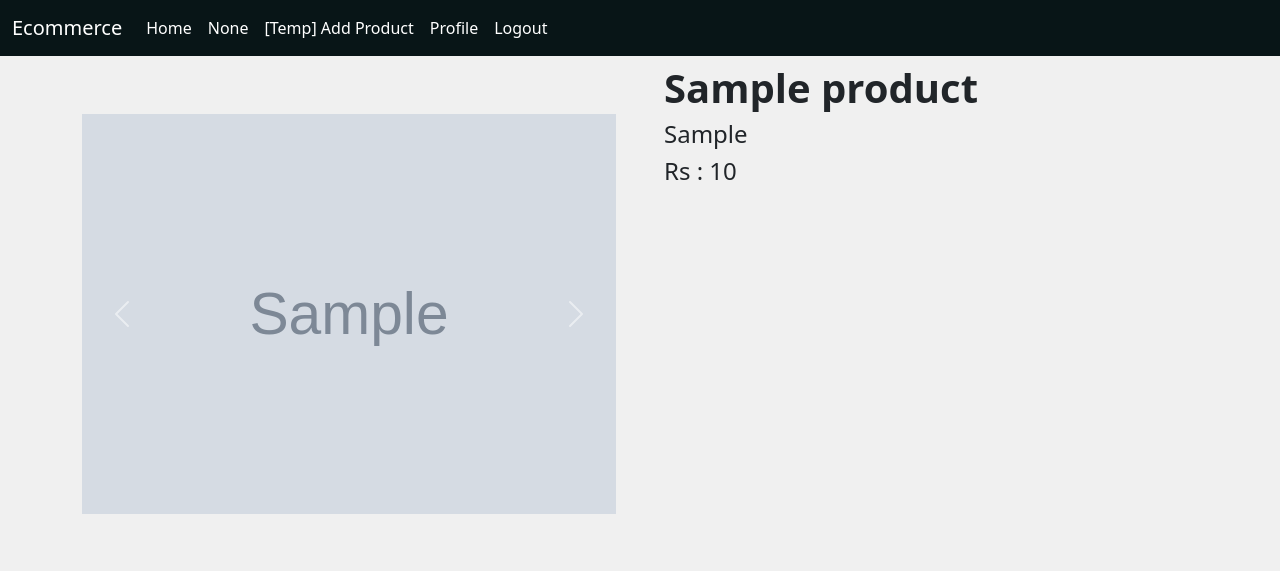
After one commit to 04rjka/django-ecommerce, a Django app: page /product/1/ in a window 1280 px wide. The commit adds this page. Shown: the top 571 px of the page. Run offline with Django 5.2, Linux system fonts and the light colour scheme; tables that the repository leaves empty hold one stand-in row (values such as "Sample post"); grey boxes marked "Sample" are stand-in pictures.

Commit message:
Add product page.

```diff
--- a/ecommerce/core/templates/core/home.html
+++ b/ecommerce/core/templates/core/home.html
@@ -13,7 +13,7 @@
                     <div class="card-body">
                     <h5 class="card-title">{{product.name}}</h5>
                     <p class="card-text">Rs : {{product.price}}</p>
-                    <a href="#" class="btn btn-primary">Go somewhere</a>
+                    <a href="{% url 'product_page' product.pk %}" class="btn btn-primary">View</a>
                 </div>
                 </div>
             </div>
--- /dev/null
+++ b/ecommerce/core/templates/core/product_page.html
@@ -0,0 +1,37 @@
+{% extends "base.html" %}
+
+{% block title %}{{product.name}}{% endblock %}
+
+{% block body %}
+{% include "navbar.html" %}
+<div class="container py-2">
+    <div class="row g-5">
+        <div class="col-lg-6">
+            <div id="carouselExample" class="carousel slide">
+                <div class="carousel-inner">
+                    {% for image in product.images.all %}
+                    <div class="carousel-item {% if forloop.first %}active{% endif %} product-carousel">
+                        <img src="{{image.image.url}}" class="d-block w-100" alt="...">
+                    </div>
+                    {% endfor %}
+                </div>
+                <button class="carousel-control-prev" type="button" data-bs-target="#carouselExample"
+                    data-bs-slide="prev">
+                    <span class="carousel-control-prev-icon" aria-hidden="true"></span>
+                    <span class="visually-hidden">Previous</span>
+                </button>
+                <button class="carousel-control-next" type="button" data-bs-target="#carouselExample"
+                    data-bs-slide="next">
+                    <span class="carousel-control-next-icon" aria-hidden="true"></span>
+                    <span class="visually-hidden">Next</span>
+                </button>
+            </div>
+        </div>
+        <div class="col-lg-6">
+            <h1 class="fw-bold">{{product.name}}</h1>
+            <h4>{{product.info}}</h4>
+            <h4>Rs : {{product.price}}</h4>
+        </div>
+    </div>
+</div>
+{% endblock %}
--- a/ecommerce/core/urls.py
+++ b/ecommerce/core/urls.py
@@ -7,4 +7,5 @@ urlpatterns = [
     path("",views.customer_login,name="customer_login"),
     path("logout/",views.customer_logout,name="customer_logout"),
     path("add/",views.add_product,name="add_product"),
+    path("product/<int:pk>/",views.product_page,name="product_page"),
 ]
--- a/ecommerce/core/views.py
+++ b/ecommerce/core/views.py
@@ -56,3 +56,7 @@ def add_product(request):
         form = ProductForm()
         formset = ProductImageFormSet()
     return render(request,"core/add_product.html",{"form":form,"formset":formset})
+
+def product_page(request,pk):
+    product = Product.objects.prefetch_related("images").get(pk=pk)
+    return render(request,"core/product_page.html",{"product":product})
--- a/ecommerce/static/css/style.css
+++ b/ecommerce/static/css/style.css
@@ -21,3 +21,13 @@
 .body-main{
     background-color: rgb(240, 240, 240);
 }
+
+.product-carousel{
+    height: 500px;
+}
+
+.product-carousel img{
+    height: 100%;
+    width: 100%;
+    object-fit: contain;
+}
```
